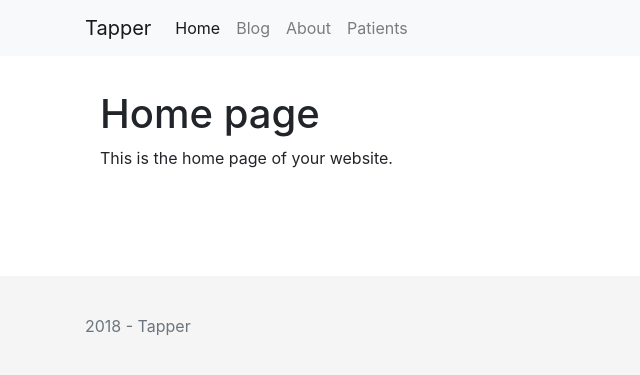
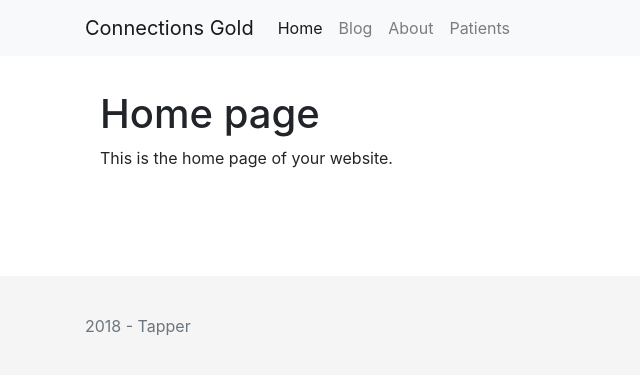
Before and after one commit to yankelahiany/flintlock, a Jekyll site: the page built from index.md, in a window 1280 px wide. Shown: the top 375 px of the page, without its empty margins (0-640 px from the left). Built offline with Jekyll 4.4.1, drawn with Linux system fonts in a browser that asks for light colours; a script that is not in the unit is left out.

Commit message:
Name Change

```diff
--- a/_config.yml
+++ b/_config.yml
@@ -3,7 +3,7 @@
 #
 
 # Name of your site (displayed in the header)
-name: Tapper
+name: Connections Gold
 
 # Short bio or description (displayed in the header)
 description:
```
